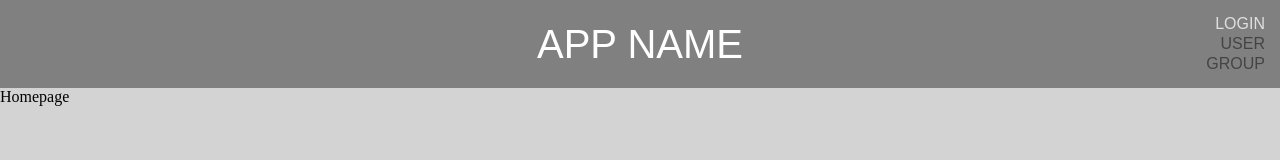
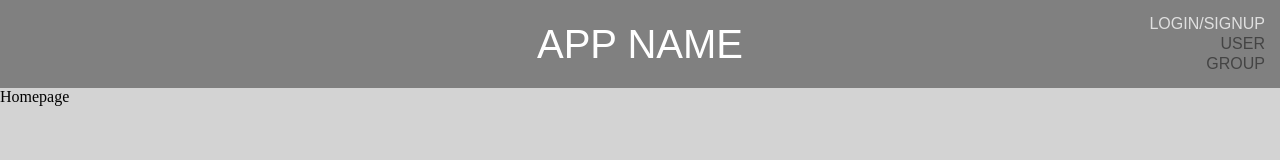
Before and after one commit to t-laird/rt-personalproject, a React (Create React App) app: page / in a window 1280 px wide. Shown: the top 160 px of the page. Built offline with nearby package versions, Linux system fonts and the light colour scheme; a web font is replaced by a local one.

Commit message:
add navlink for authrocket

```diff
--- a/src/Components/Header/Header.js
+++ b/src/Components/Header/Header.js
@@ -5,12 +5,13 @@ import './Header.css'
 const Header = () => {
 
 	return (
-		<div className="header-component">
-			<NavLink exact to='/'><h1>APP NAME</h1></NavLink>
-			<NavLink className="login" to='/login'>LOGIN</NavLink>
-			<NavLink className="user" to='/user'>USER</NavLink>
-			<NavLink className="group" to='/group'>GROUP</NavLink>
-		</div>
+  <div className="header-component">
+    <NavLink exact to='/'><h1>APP NAME</h1></NavLink>
+    <a className="login" href="https://tr-personal-proj.e1.loginrocket.com">LOGIN/SIGNUP</a>
+    {/* <NavLink className="login" to='/login'>LOGIN</NavLink> */}
+    <NavLink className="user" to='/user'>USER</NavLink>
+    <NavLink className="group" to='/group'>GROUP</NavLink>
+  </div>
 	)
 }
 
```
